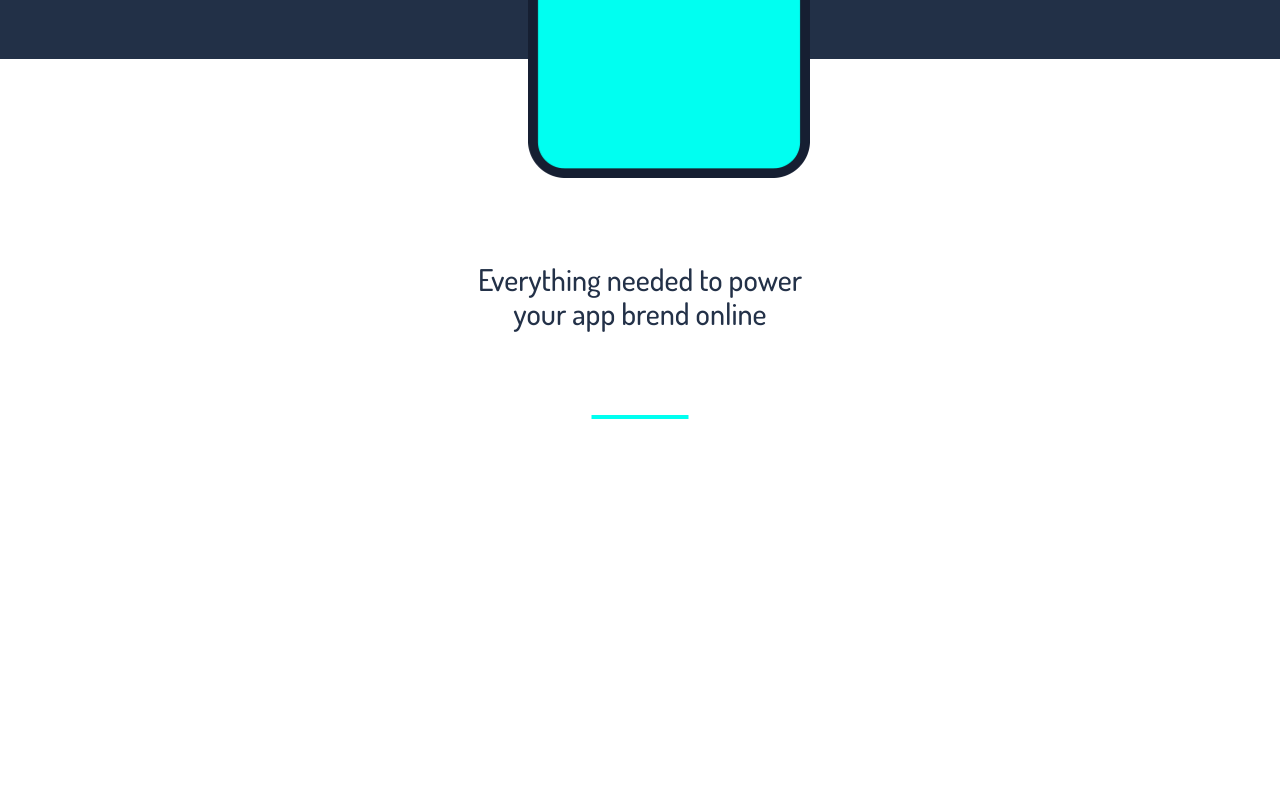
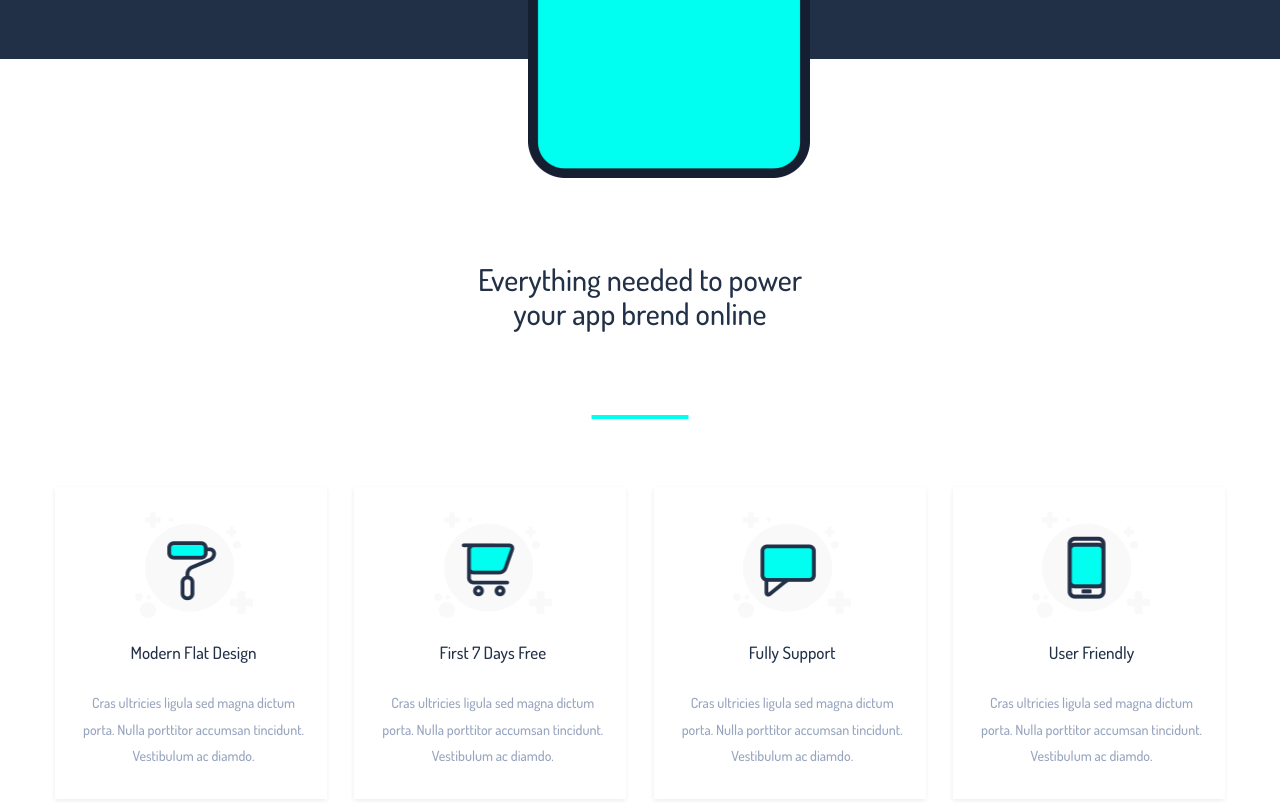
Before and after one commit to rkfr/appo, a plain HTML site: page index.html in a window 1280 px wide. Shown: the part 608-1411 px from the top of the page. Before the commit the page ends 1214 px from the top, so only its background shows below. Drawn offline with Linux system fonts and the light colour scheme.

Commit message:
services were added

```diff
--- a/css/style.css
+++ b/css/style.css
@@ -17,6 +17,7 @@ body {
 
 h1,
 h2,
+h3,
 p,
 ul,
 li {
@@ -25,7 +26,8 @@ li {
 }
 
 h1,
-h2 {
+h2,
+h3 {
     font-weight: 500;
 }
 
@@ -35,6 +37,10 @@ h1 {
 
 h2 {
     font-size: 1.875rem;
+}
+
+h3 {
+    font-size: 1.0625rem;
 }
 
 ul,
@@ -186,3 +192,37 @@ a {
     left: 50%;
     transform: translateX(-50%);
 }
+
+.services-cards {
+    display: flex;
+    justify-content: space-between;
+    align-items: center;
+}
+
+.services-card {
+    padding: 25px 23px 30px 28px;
+    text-align: center;
+    max-width: 272px;
+    background-color: rgb(255, 255, 255);
+    box-shadow: 0px 2px 4.8px 0.2px rgba(30, 43, 63, 0.1);
+}
+
+.services-card__image-container {
+    width: 118px;
+    height: 106px;
+    margin: 0 auto 25px auto;
+}
+
+.services-card__image {
+    width: 100%;
+    height: 100%;
+}
+
+.services-card__title {
+    color: #233148;
+    margin-bottom: 28px;
+}
+
+.services-card__text {
+    line-height: 1.65rem;
+}
--- a/index.html
+++ b/index.html
@@ -67,7 +67,36 @@
         <article class="services">
             <div class="container">
                 <h2 class="services__title">Everything needed to power your app brend online</h1>
-
+                <div class="services-cards">
+                    <section class="services-card">
+                        <div class="services-card__image-container"><img src="img/flat-design.png" alt="Modern Flat Design" class="services-card__image"></div>
+                        <h3 class="services-card__title">Modern Flat Design</h3>
+                        <p class="services-card__text">
+                            Cras ultricies ligula sed magna dictum porta. Nulla porttitor accumsan tincidunt. Vestibulum ac diamdo.
+                        </p>
+                    </section>
+                    <section class="services-card">
+                        <div class="services-card__image-container"><img src="img/7-days.png" alt="First 7 Days Free" class="services-card__image"></div>
+                        <h3 class="services-card__title">First 7 Days Free</h3>
+                        <p class="services-card__text">
+                            Cras ultricies ligula sed magna dictum porta. Nulla porttitor accumsan tincidunt. Vestibulum ac diamdo.
+                        </p>
+                    </section>
+                    <section class="services-card">
+                        <div class="services-card__image-container"><img src="img/fully-support.png" alt="Fully Support" class="services-card__image"></div>
+                        <h3 class="services-card__title">Fully Support</h3>
+                        <p class="services-card__text">
+                            Cras ultricies ligula sed magna dictum porta. Nulla porttitor accumsan tincidunt. Vestibulum ac diamdo.
+                        </p>
+                    </section>
+                    <section class="services-card">
+                        <div class="services-card__image-container"><img src="img/user-friendly.png" alt="User Friendly" class="services-card__image"></div>
+                        <h3 class="services-card__title">User Friendly</h3>
+                        <p class="services-card__text">
+                            Cras ultricies ligula sed magna dictum porta. Nulla porttitor accumsan tincidunt. Vestibulum ac diamdo.
+                        </p>
+                    </section>
+                </div>
             </div>
         </article>
     </main>
```
Also changed, not shown: img/7-days.png (added), img/flat-design.png (added), img/fully-support.png (added), img/new-smartphone-2.png (deleted), img/new-smartphone-3.png (deleted), img/user-friendly.png (added).
